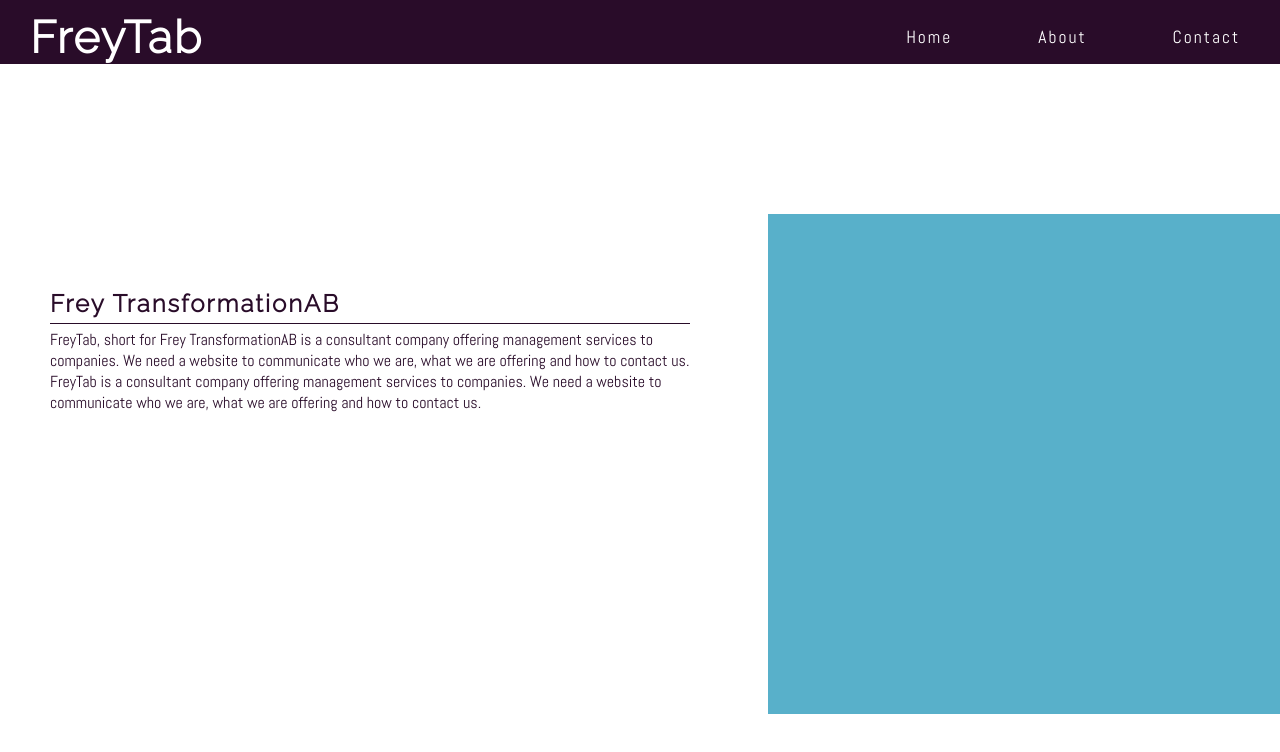
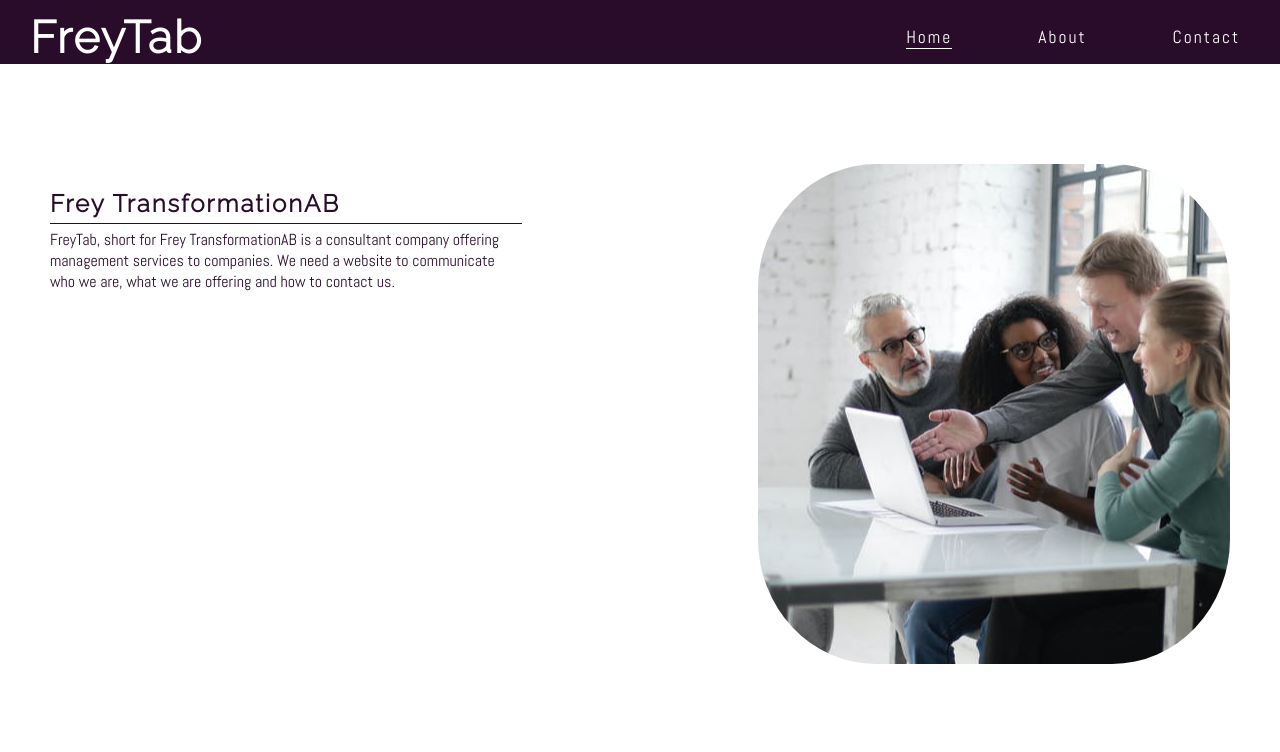
Before and after one commit to MadeleineFrey/Project1-HTML-CSS, a plain HTML site: page index.html in a window 1280 px wide. Drawn offline with Linux system fonts and the light colour scheme.

Commit message:
Add and style home right  image

```diff
--- a/assets/css/style.css
+++ b/assets/css/style.css
@@ -1,9 +1,9 @@
 @import url('https://fonts.googleapis.com/css2?family=Abel&family=Raleway:wght@300&display=swap');
 
 * {
-padding: 0;
-margin: 0;
-border: none;
+    padding: 0;
+    margin: 0;
+    border: none;
 }
 
 body {
@@ -16,7 +16,8 @@ body {
 
 /* headings and logo */
 
-h1, h2 {
+h1,
+h2 {
     font-family: 'Raleway', sans-serif;
     color: white;
     letter-spacing: 2px;
@@ -41,7 +42,8 @@ header {
     float: right;
 }
 
-#menu, #logo {
+#menu,
+#logo {
     line-height: 75px;
 }
 
@@ -53,11 +55,11 @@ header {
 }
 
 #menu a:hover {
-    border-bottom: 1px solid #290c29;
+    border-bottom: 1px solid white;
 }
 
 .active {
-    border-bottom: 1px solid #290c29;
+    border-bottom: 1px solid white;
 }
 
 /* Main page */
@@ -65,22 +67,15 @@ header {
 
 #home-page {
     height: 500px;
-    padding-top: 150px;
+    margin: 100px 50px 50px 50px;
 }
 
 /* width 40 image 60% */
-#home-right {
-    width: 40%;
-    height: 500px;
-    float: right;
-    background-color: rgb(88, 176, 202);
-}
 
 #home-left {
     background-color: #fff;
-    width: 50%;
-    margin: 50px 50px 0 50px;
-    height: 300px;
+    width: 40%;
+    height: 100%;
     float: left;
     color: #290c29;
 }
@@ -99,5 +94,15 @@ hr {
     border-top: 1px solid #290c29;
     width: 100%;
     margin: 5px 0;
+}
 
+/* image */
+
+#home-right {
+    background: url('../images/pexels-photo-office.jpeg') no-repeat center;
+    width: 40%;
+    height: 100%;
+    float: right;
+    /* margin-right: 50px; */
+    border-radius: 25%;
 }
--- a/index.html
+++ b/index.html
@@ -28,8 +28,7 @@
             <h1>Frey TransformationAB</h1>
             <hr>
             <p>FreyTab, short for Frey TransformationAB is a consultant company offering management services to companies. We need a website to
-                communicate who we are, what we are offering and how to contact us. FreyTab is a consultant company offering management services to companies. We need a website to
-                communicate who we are, what we are offering and how to contact us.</p>
+                communicate who we are, what we are offering and how to contact us. </p>
         </div>
         <div id="home-right"></div>
     </section>
```
Also changed, not shown: assets/images/pexels-photo-office.jpeg (added).
